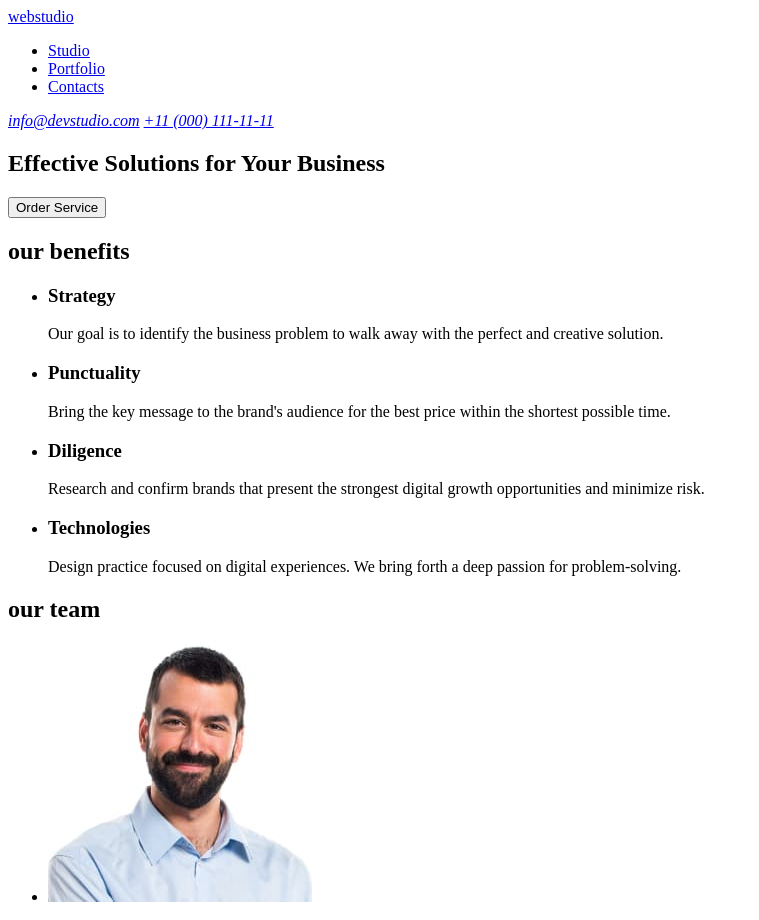
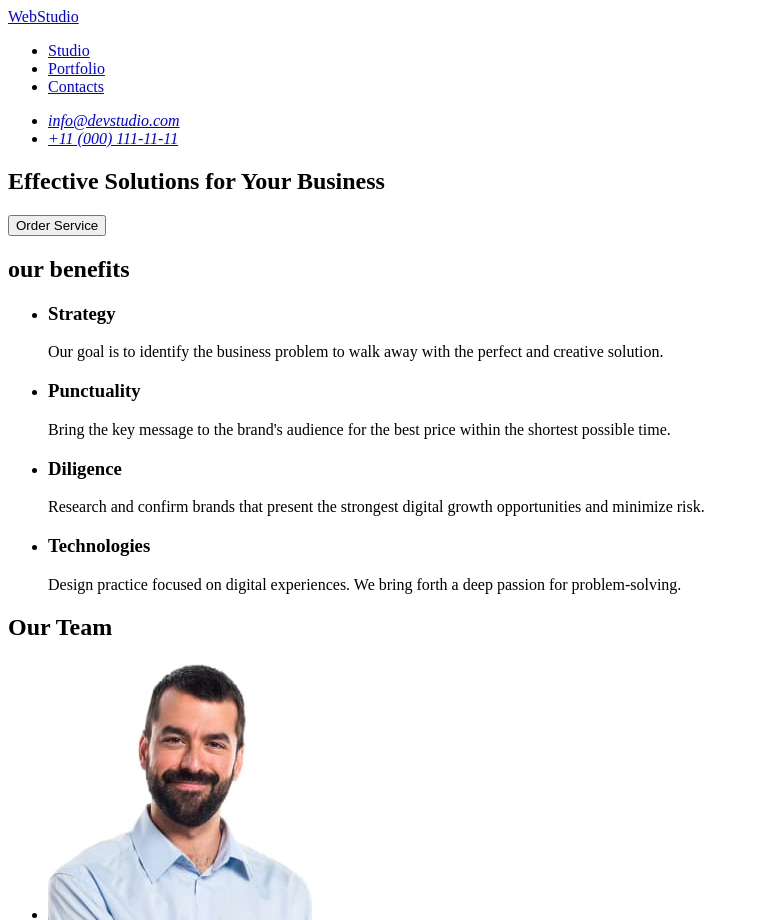
Before and after one commit to IhorShcherbak/goit-markup-hw-01, a plain HTML site: page index.html in a window 1280 px wide. Shown: the top 920 px of the page, without its empty margins (0-759 px from the left). Drawn offline with Linux system fonts and the light colour scheme.

Commit message:
Update index.html

```diff
--- a/index.html
+++ b/index.html
@@ -7,8 +7,8 @@
 </head>
 <body>
     <header>
-            <a href="./index.html">webstudio</a>
         <nav>
+            <a href="./index.html">WebStudio</a>
             <ul>
                 <li>
                     <a href="./index.html">Studio</a>
@@ -22,8 +22,14 @@
             </ul>
         </nav>
         <address>
-            <a href="./index.html" >info@devstudio.com</a>
-            <a href="./index.html" >+11 (000) 111-11-11</a>
+            <ul>
+                <li>
+<a href="mailto:info@devstudio.com">info@devstudio.com</a>
+</li>
+<li>
+    <a href="tell:+110001111111">+11 (000) 111-11-11</a>
+</li>
+            </ul>
         </address>
     </header>
     <main>
@@ -59,7 +65,7 @@
         </ul>
     </section>
     <section>
-        <h2>our team</h2>
+        <h2>Our Team</h2>
         <ul>
             <li>
                 <img src="./images/mark_guerrero.jpg" alt="mark guerrero avatar" width="264" height="260" />
@@ -85,7 +91,7 @@
     </section>
     </main>
     <footer>
-        <a href="./index.html">webstudio</a>
+        <a href="./index.html">WebStudio</a>
         <p>
             Increase the flow of customers and sales for your business with digital marketing & growth solutions.
         </p>
```
